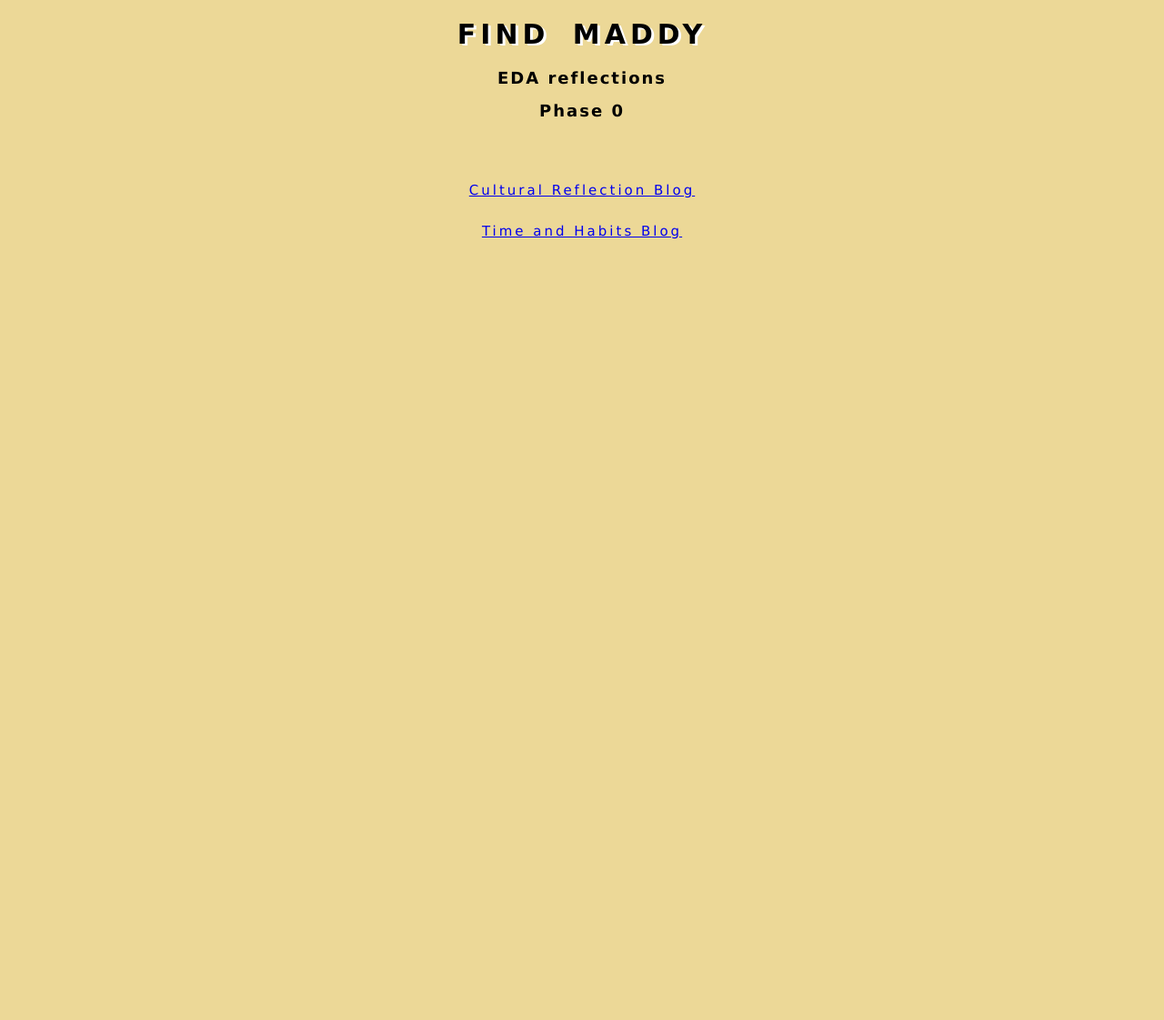
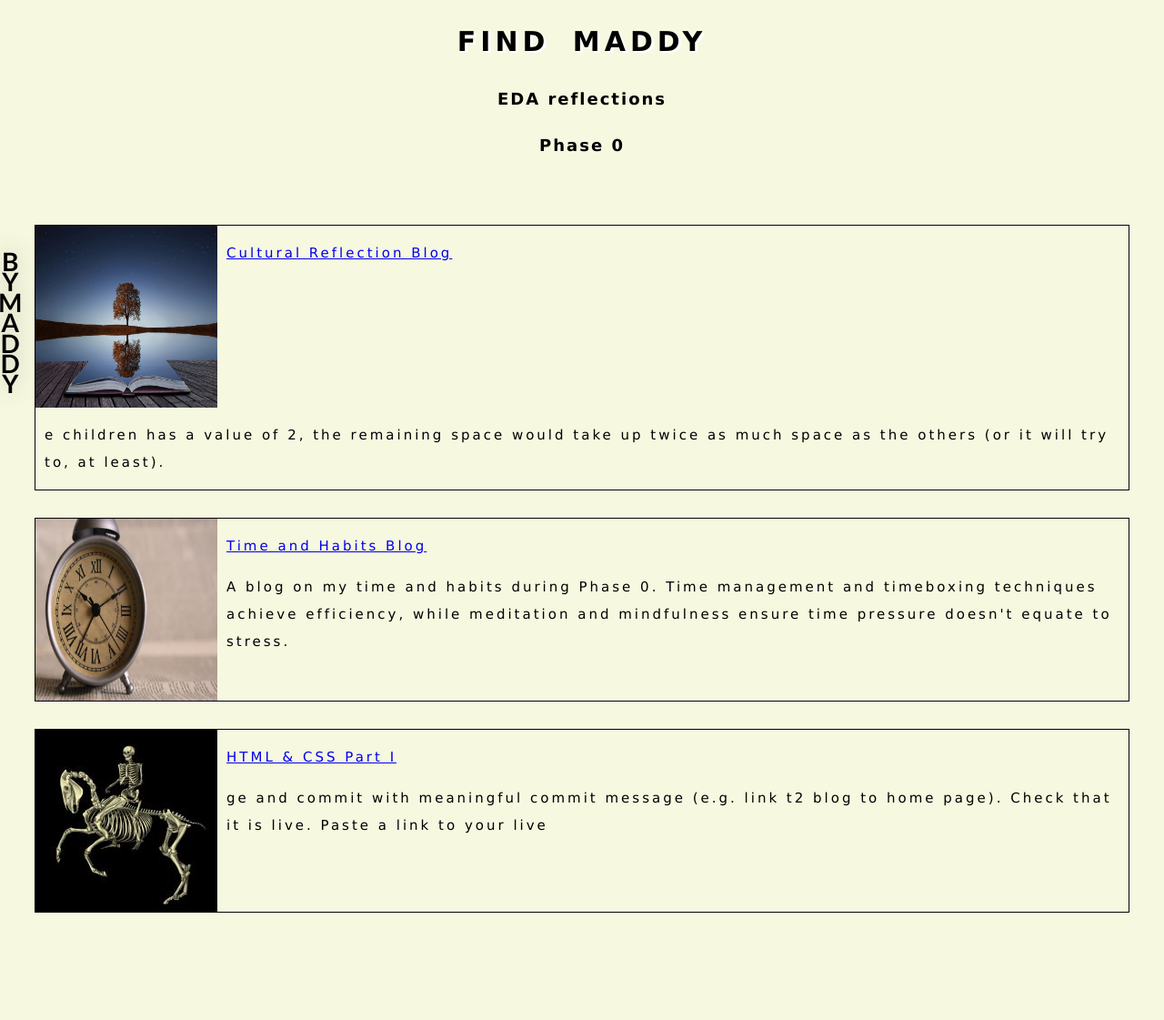
Before and after one commit to maddyking44/maddyking44.github.io, a web app: file index.html in a window 1280 px wide. Shown: the whole page at 91% size. Before the commit the page ends 800 px from the top, so only its background shows below. Run offline with its HTML, style and script files only (its server is not run), Linux system fonts and the light colour scheme.

Commit message:
added html css pt1 blog

```diff
--- a/index.html
+++ b/index.html
@@ -7,14 +7,37 @@
   </head>
 
   <body>
-    <h1>Find Maddy</h1>
-    <h2>EDA reflections</h2>
-    <h2>Phase 0</h2>
+    <div class="title">
+      <h1>Find Maddy</h1>
+      <h2>EDA reflections</h2>
+      <h2>Phase 0</h2>
+    </div>
 <br>
 <br>
-
-  <p><a href="https://maddyking44.github.io/blog/cl-reflection-blog.html">Cultural Reflection Blog</a></p>
-  <p><a href="https://maddyking44.github.io/blog/cl-time-and-habits-blog.html">Time and Habits Blog</a></p>
+  <div class="reflection">
+    <h3>By Maddy</h3>
+    <img src="blog/tree-reflection.jpg" alt="reflection tree" height="200" width="200">
+    <p class="reflect-text"><a href="https://maddyking44.github.io/blog/cl-reflection-blog.html">Cultural Reflection Blog</a></p>
+    <p class="reflect-text">e children has a value of 2, the remaining space would take up twice as much space as the others (or it will try to, at least).</p>
+  </div>
+<div class="time-box">
+  <div class="image">
+    <img src="blog/time.jpeg" alt="time clock" height="200" width="200">
+  </div>
+  <div class="time">
+    <p class="reflect-text"><a href="https://maddyking44.github.io/blog/cl-time-and-habits-blog.html">Time and Habits Blog</a></p>
+    <p class="reflect-text">A blog on my time and habits during Phase 0. Time management and timeboxing techniques achieve efficiency, while meditation and mindfulness ensure time pressure doesn't equate to stress. </p>
+  </div>
+</div>
+<div class="time-box">
+  <div class="image">
+    <img src="blog/bones.jpg" alt="skeleton bones" height="200" width="200">
+  </div>
+  <div class="time">
+    <p class="reflect-text"><a href="https://maddyking44.github.io/blog/t2-html-css-dom-p1.html">HTML & CSS Part I</a></p>
+    <p class="reflect-text">ge and commit with meaningful commit message (e.g. link t2 blog to home page). Check that it is live. Paste a link to your live</p>
+  </div>
+</div>
       <footer>
         <br>
         <br>
--- a/styles/main.css
+++ b/styles/main.css
@@ -1,7 +1,6 @@
 body {
 	font-size: 85%;
-	text-align: justify;
-	background-color: #ECD897;
+	background-color: #F7F8E0;
   text-decoration-color: #7E7C74;
 }
 h1 {
@@ -20,18 +19,61 @@ h2 {
   text-align: center;
 }
 h3 {
-  font-size: 18px;
-  text-decoration: underline;
-  text-align: center;
-  font-family: "Verdana", monospace;
-}
+	  font-size: 28px;
+		font-family: "Calibri", monospace;
+		position: fixed;
+    left: -.1em;
+    top: 60;
+    width: 1em;
+    line-height: 0.8;
+    text-align: center;
+		text-transform: uppercase;
+    word-wrap: break-word;
+    text-shadow: 0 0 28px rgba(0,0,0,0.3);
+	}
+
 p {
   font-size: 15px;
   font-family:  "Verdana", monospace;
-  text-align: center;
   letter-spacing: 3px;
   line-height: 30px;
 }
-br {
-  text-indent: 50px;
+.title {
+	display: -webkit-flex;
+	display: flex;
+	flex-flow: column;
+	justify-content: center;
+	webkit-transform: rotate(-90deg);
+
 }
+.reflection {
+	border-color: #020202;
+	border-width: 1px;
+	border-style: solid;
+	display: -webkit-flex;
+	display: flex;
+	flex-direction: column;
+	flex-flow: wrap;
+  justify-content: flex-start;
+	margin: 30px;
+}
+
+.reflect-text {
+	padding-left: 10px;
+
+}
+.time-box {
+	border-color: #020202;
+	border-width: 1px;
+	border-style: solid;
+	display: -webkit-flex;
+	display: flex;
+	flex-flow: nowrap;
+	justify-content: flex-start;
+	margin: 30px;
+}
+.image {
+	display: -webkit-flex;
+	display: flex;
+	flex-flow: wrap;
+}
```
Also changed, not shown: blog/blog.css (+13 -0 lines), blog/t2-html-css-dom-p1.html (added, +42 -0 lines), IMG_5379.jpg (added), blog/bones.jpg (added), blog/time.jpeg (added), blog/tree-reflection.jpg (added).
